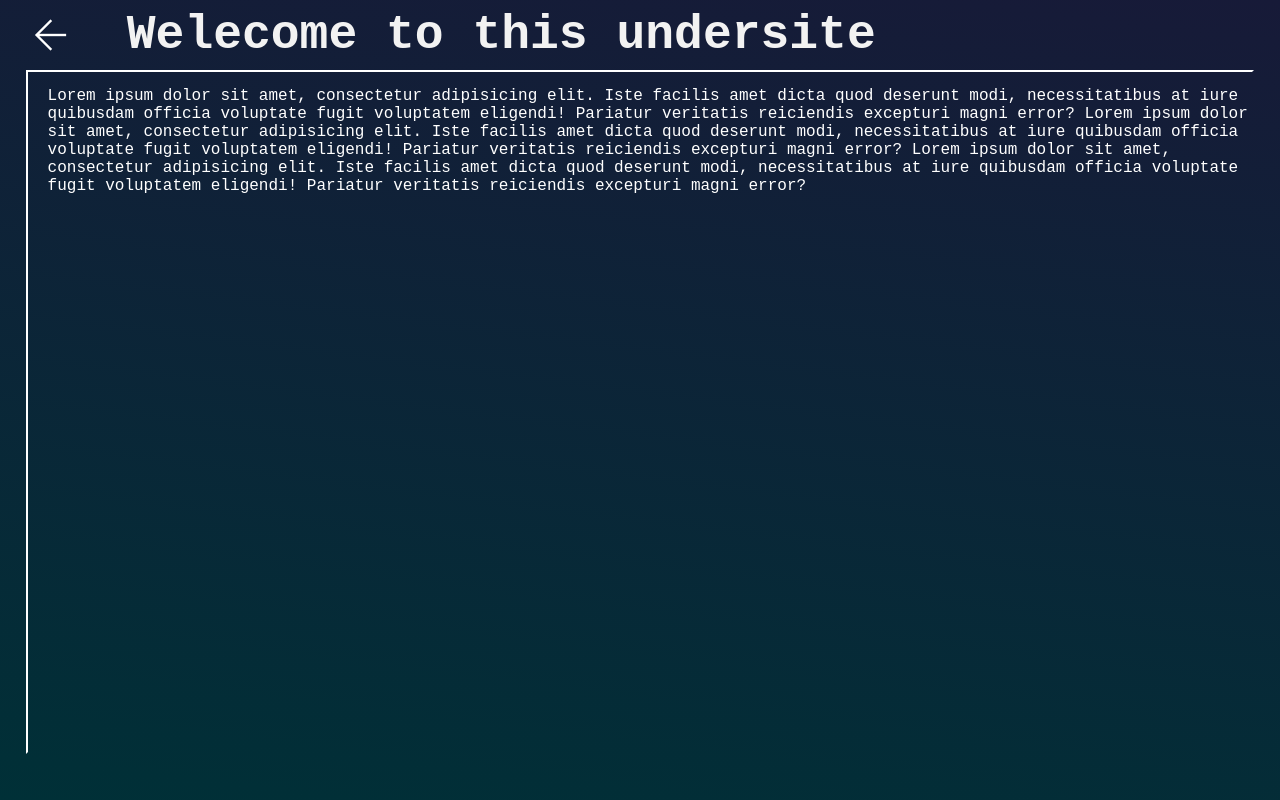
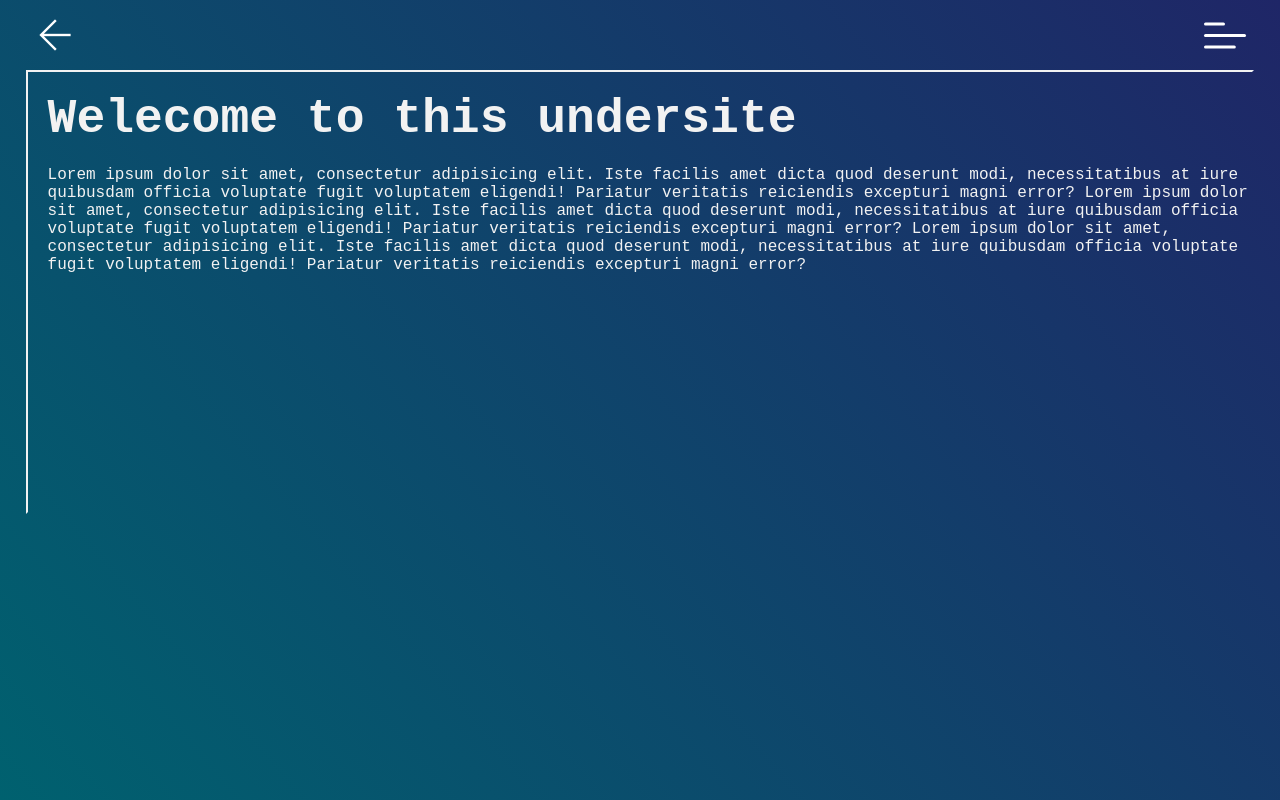
Before and after one commit to Welander1994/portfolio, a Vue app: page / in a window 1280 px wide. Built offline with nearby package versions, Linux system fonts and the light colour scheme.

Commit message:
adds menu

```diff
--- a/src/assets/main.css
+++ b/src/assets/main.css
@@ -3,6 +3,7 @@
   --purple: #8758FF;
   --blue: #5CB8E4;
   --white: #F2F2F2;
+  --dark-blue: #1A1B25;
 }
 
 * {
@@ -14,9 +15,9 @@
 body {
   min-width: 100vw;
   min-height: 100vh;
-  /*   background: rgb(0, 97, 111);
-  background: linear-gradient(7deg, rgba(0, 97, 111, 1) 0%, rgba(31, 38, 103, 1) 100%); */
+  background: rgb(0, 97, 111);
+  background: linear-gradient(50deg, rgba(0, 97, 111, 1) 0%, rgba(31, 38, 103, 1) 100%);
 
-  background: rgb(0, 48, 55);
-  background: linear-gradient(7deg, rgba(0, 48, 55, 1) 0%, rgba(23, 26, 56, 1) 100%);
+  /*   background: rgb(0, 48, 55);
+  background: linear-gradient(7deg, rgba(0, 48, 55, 1) 0%, rgba(23, 26, 56, 1) 100%); */
 }
--- a/src/components/arrow.vue
+++ b/src/components/arrow.vue
@@ -15,7 +15,7 @@
     position: relative;
     font-size: 50px;
     font-weight: 300;
-    padding: 10px 2vw;
+    padding: 10px;
     color: white;
 
     user-select: none;
--- a/src/components/glitchText.vue
+++ b/src/components/glitchText.vue
@@ -48,7 +48,13 @@ onMounted(() => {
 h1 {
     font-size: 3rem;
     color: var(--white);
-    padding: 0rem clamp(1rem, 2vw, 3rem);
-    border-radius: clamp(0.4rem, 0.75vw, 1rem);
+    padding: 20px;
+}
+
+@media screen and (max-width: 480px) {
+    h1 {
+        font-size: 1.2rem;
+
+    }
 }
 </style>
--- /dev/null
+++ b/src/components/menu.vue
@@ -0,0 +1,78 @@
+<script setup>
+
+</script>
+
+<template>
+    <div>
+        <label for="check">
+            <input type="checkbox" id="check" />
+            <span></span>
+            <span></span>
+            <span></span>
+        </label>
+    </div>
+</template>
+
+<style lang="scss" scoped>
+label {
+    display: flex;
+    flex-direction: column;
+    width: 70px;
+    cursor: pointer;
+    user-select: none;
+    cursor: pointer;
+    transform: scale(-60%) rotate(180deg);
+}
+
+label span {
+    background: #fff;
+    border-radius: 10px;
+    height: 5px;
+    margin: 7px 0;
+    transition: .4s cubic-bezier(0.68, -0.6, 0.32, 1.6);
+
+}
+
+
+span:nth-of-type(1) {
+    width: 50%;
+
+}
+
+span:nth-of-type(2) {
+    width: 100%;
+}
+
+
+span:nth-of-type(3) {
+    width: 75%;
+
+}
+
+
+input[type="checkbox"] {
+    display: none;
+}
+
+
+input[type="checkbox"]:checked~span:nth-of-type(1) {
+    transform-origin: bottom;
+    transform: rotatez(45deg) translate(8px, 0px)
+}
+
+
+input[type="checkbox"]:checked~span:nth-of-type(2) {
+
+    transform-origin: top;
+    transform: rotatez(-45deg)
+}
+
+
+input[type="checkbox"]:checked~span:nth-of-type(3) {
+
+    transform-origin: bottom;
+    width: 50%;
+    transform: translate(30px, -11px) rotatez(45deg);
+
+}
+</style>
--- a/src/components/projectPage.vue
+++ b/src/components/projectPage.vue
@@ -1,16 +1,17 @@
 <script setup>
 import arrow from './arrow.vue';
 import glitchText from './glitchText.vue';
-
+import menuq from './menu.vue';
 </script>
 
 <template>
     <div class="navigation">
         <arrow />
-        <glitchText title="Welecome to this undersite" />
+        <menuq />
     </div>
 
     <div class="box">
+        <glitchText title="Welecome to this undersite" />
         <p>
             Lorem ipsum dolor sit amet, consectetur adipisicing elit. Iste facilis amet dicta quod deserunt modi,
             necessitatibus at iure quibusdam officia voluptate fugit voluptatem eligendi! Pariatur veritatis reiciendis
@@ -28,20 +29,24 @@ import glitchText from './glitchText.vue';
 </template>
 
 <style lang="scss" scoped>
+@import '../assets/main.css';
+
 .navigation {
     display: flex;
+    padding: 0 20px;
+    justify-content: space-between;
     align-items: center;
 }
 
 .box {
     margin: 0 2vw 2vw 2vw;
-    min-height: 85vh;
-    border: white 2px solid;
-    border-color: white transparent transparent white;
+    min-height: 55vh;
+    border: var(--white) 2px solid;
+    border-color: var(--white) transparent transparent var(--white);
 
     p {
-        padding: 15px 0 0 20px;
-        color: white;
+        padding: 0 0 0 20px;
+        color: var(--white);
     }
 
 }
```
